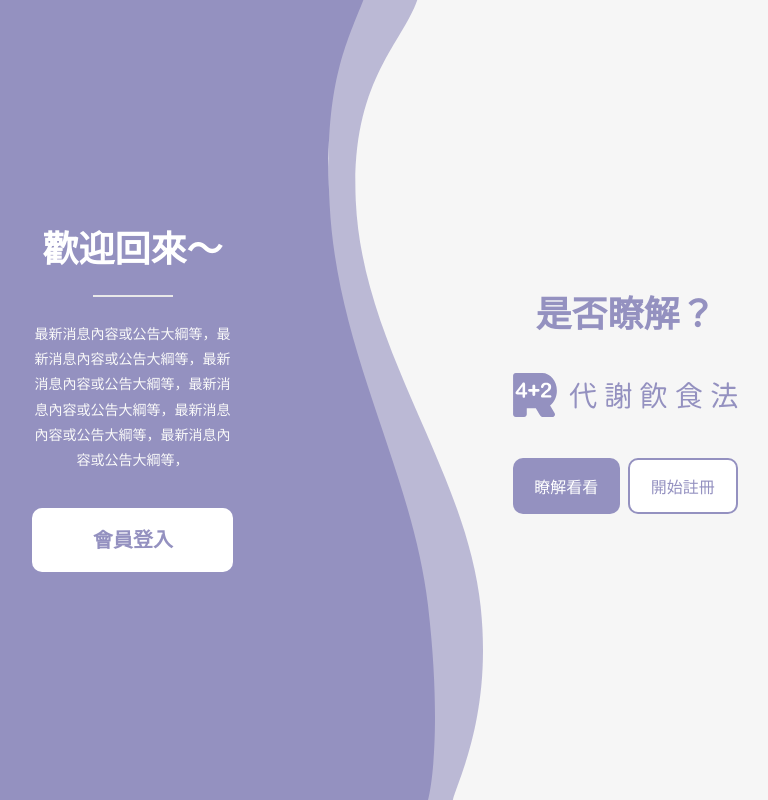
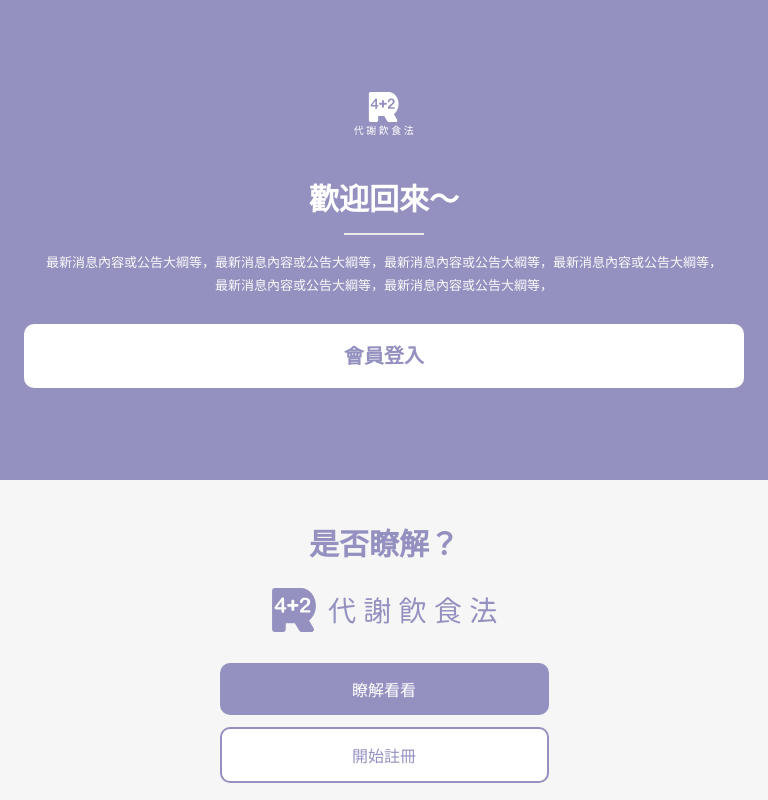
Before and after one commit to luke1209/4plus2r, a Vue app: page / in a window 768 px wide. Built offline with nearby package versions, Linux system fonts and the light colour scheme.

Commit message:
feat: SignUp 頁面微調，以及加上手機與寬螢幕定義

```diff
--- a/src/assets/main.css
+++ b/src/assets/main.css
@@ -1,10 +1,27 @@
 @import './base.css';
 
 #app {
-  max-width: 1280px;
+  width: 100vw;
+  max-width: 100vw;
   margin: 0 auto;
-  padding: 2rem;
   font-weight: normal;
+
+  /* 小螢幕裝置調整 */
+  padding: 1rem;
+}
+
+/* 中型螢幕裝置 */
+@media (min-width: 768px) {
+  #app {
+    padding: 1.5rem;
+  }
+}
+
+/* 大螢幕裝置 */
+@media (min-width: 1024px) {
+  #app {
+    padding: 2rem;
+  }
 }
 
 a,
--- a/src/views/BasicInfo.vue
+++ b/src/views/BasicInfo.vue
@@ -7,8 +7,7 @@ import BasicInfoForm from '@/components/BasicInfoForm.vue';
     <!-- 頂部導航欄 -->
     <header class="header">
       <div class="logo-container">
-        <div class="logo">4+2</div>
-        <div class="logo-text">代譚飲食法</div>
+        <img src="@/assets/4+2logo-wiet-text-vertical.svg" alt="4+2代謝飲食法" class="logo" />
       </div>
     </header>
 
--- a/src/views/SignUp.vue
+++ b/src/views/SignUp.vue
@@ -7,6 +7,12 @@
   <div class="app-layout">
     <!-- 左側紫色區域 -->
     <div class="left-section">
+      <div class="mobile-content-wrapper">
+        <!-- 左上角 logo，移動端時轉為上方中央 -->
+        <div class="logo-container">
+          <img src="@/assets/4+2logo-wiet-text-vertical.svg" alt="4+2代謝飲食法" class="logo" />
+        </div>
+
         <div class="welcome-container">
           <h1 class="welcome-title">歡迎回來～</h1>
           <div class="divider"></div>
@@ -14,6 +20,7 @@
           <div class="login-button-container">
             <div class="login-button">
               <span>會員登入</span>
+            </div>
           </div>
         </div>
       </div>
@@ -47,17 +54,25 @@
 </template>
 
 <style scoped>
-/* 主要應用佈局 */
+/* 基本布局容器 */
 .app-layout {
   display: flex;
-  flex-direction: row;
   height: 100vh;
   width: 100vw;
   overflow: hidden;
+
+  /* 移動設備切換為垂直布局 */
+  @media (max-width: 768px) {
+    flex-direction: column;
+    overflow-y: auto;
+    height: auto;
+    min-height: 100vh;
+  }
 }
 
 /* 左側紫色區域 */
 .left-section {
+  position: relative;
   display: flex;
   justify-content: center;
   align-items: center;
@@ -65,6 +80,55 @@
   height: 100%;
   background-color: #9491C0; /* 紫色背景 */
   padding: 32px;
+
+  /* 移動端樣式 */
+  @media (max-width: 768px) {
+    padding: 24px;
+    flex: none;
+    height: auto;
+    min-height: 60vh;
+  }
+}
+
+/* 左側內容包裝器 - 同時用於桌面和移動端 */
+.mobile-content-wrapper {
+  width: 100%;
+  height: 100%;
+  display: flex;
+  flex-direction: column;
+  align-items: center;
+  justify-content: center;
+  position: relative; /* 確保子元素可以使用絕對定位 */
+
+  @media (max-width: 768px) {
+    padding-top: 0px;
+  }
+}
+
+/* 左上角 logo 容器 */
+.logo-container {
+  position: absolute;
+  top: 0px;
+  left: 0px;
+  z-index: 5;
+
+  /* 移動端樣式 */
+  @media (max-width: 768px) {
+    position: static;
+    margin-bottom: 36px;
+    display: flex;
+    justify-content: center;
+  }
+}
+
+.logo {
+  width: 70px;
+  height: auto;
+
+  /* 移動端樣式 */
+  @media (max-width: 768px) {
+    width: 60px;
+  }
 }
 
 .welcome-container {
@@ -74,6 +138,22 @@
   align-items: center;
   gap: 24px;
   width: 100%;
+
+  /* 桌面版下的位置調整，將內容垂直中心對齊 */
+  position: absolute;
+  left: 50%;
+  top: 50%;
+  transform: translate(-50%, -50%);
+
+  /* 移動端樣式 - 重置定位與間距 */
+  @media (max-width: 768px) {
+    position: static;
+    transform: none;
+    max-width: 100%;
+    gap: 16px;
+    padding: 0;
+    margin-top: 10px;
+  }
 }
 
 .welcome-title {
@@ -83,12 +163,22 @@
   text-align: center;
   line-height: 1.2;
   width: 100%;
+
+  /* 移動端樣式 */
+  @media (max-width: 768px) {
+    font-size: 30px;
+  }
 }
 
 .divider {
   width: 80px;
   height: 2px;
   background-color: #E9E9E9;
+
+  /* 移動端樣式 */
+  @media (max-width: 768px) {
+    margin: 0;
+  }
 }
 
 .welcome-text {
@@ -97,11 +187,22 @@
   text-align: center;
   line-height: 1.8;
   width: 100%;
+
+  /* 移動端樣式 */
+  @media (max-width: 768px) {
+    font-size: 13px;
+    padding: 0 20px;
+  }
 }
 
 .login-button-container {
   width: 100%;
   margin-top: 12px;
+
+  /* 移動端樣式 */
+  @media (max-width: 768px) {
+    margin-top: 10px;
+  }
 }
 
 .login-button {
@@ -140,6 +241,11 @@
   /* 其他 */
   overflow: hidden;
   background-color: #F6F6F6; /* 設置中間區域背景色 */
+
+  /* 移動端樣式 - 隐藏中間曲線 */
+  @media (max-width: 768px) {
+    display: none;
+  }
 }
 
 /* 確保 SVG 完全填滿容器 */
@@ -160,6 +266,13 @@
   /* 尺寸、背景相關 */
   height: 100%;
   background-color: #F6F6F6;
+
+  /* 移動端樣式 */
+  @media (max-width: 768px) {
+    flex: none;
+    padding: 40px 0;
+    height: auto;
+  }
 }
 
 .understand-content {
@@ -169,6 +282,12 @@
   display: flex;
   flex-direction: column;
   align-items: center;
+
+  /* 移動端樣式 */
+  @media (max-width: 768px) {
+    max-width: 100%;
+    padding: 0 24px;
+  }
 }
 
 .title {
@@ -176,12 +295,23 @@
   font-weight: 600;
   margin-bottom: 30px;
   color: #9491C0;
+
+  /* 移動端樣式 */
+  @media (max-width: 768px) {
+    font-size: 30px;
+    margin-bottom: 20px;
+  }
 }
 
 .info-icon-container {
   margin: 0 0 40px;
   display: flex;
   justify-content: center;
+
+  /* 移動端樣式 */
+  @media (max-width: 768px) {
+    margin: 0 0 30px;
+  }
 }
 
 .buttons-container {
@@ -189,6 +319,12 @@
   gap: 8px;
   width: 100%;
   max-width: 329px;
+
+  /* 移動端樣式 */
+  @media (max-width: 768px) {
+    flex-direction: column;
+    gap: 12px;
+  }
 }
 
 .understand-btn {
```
Also changed, not shown: src/assets/4+2logo-wiet-text-vertical.svg (added). Lines whose indentation alone changed are shown as unchanged.
